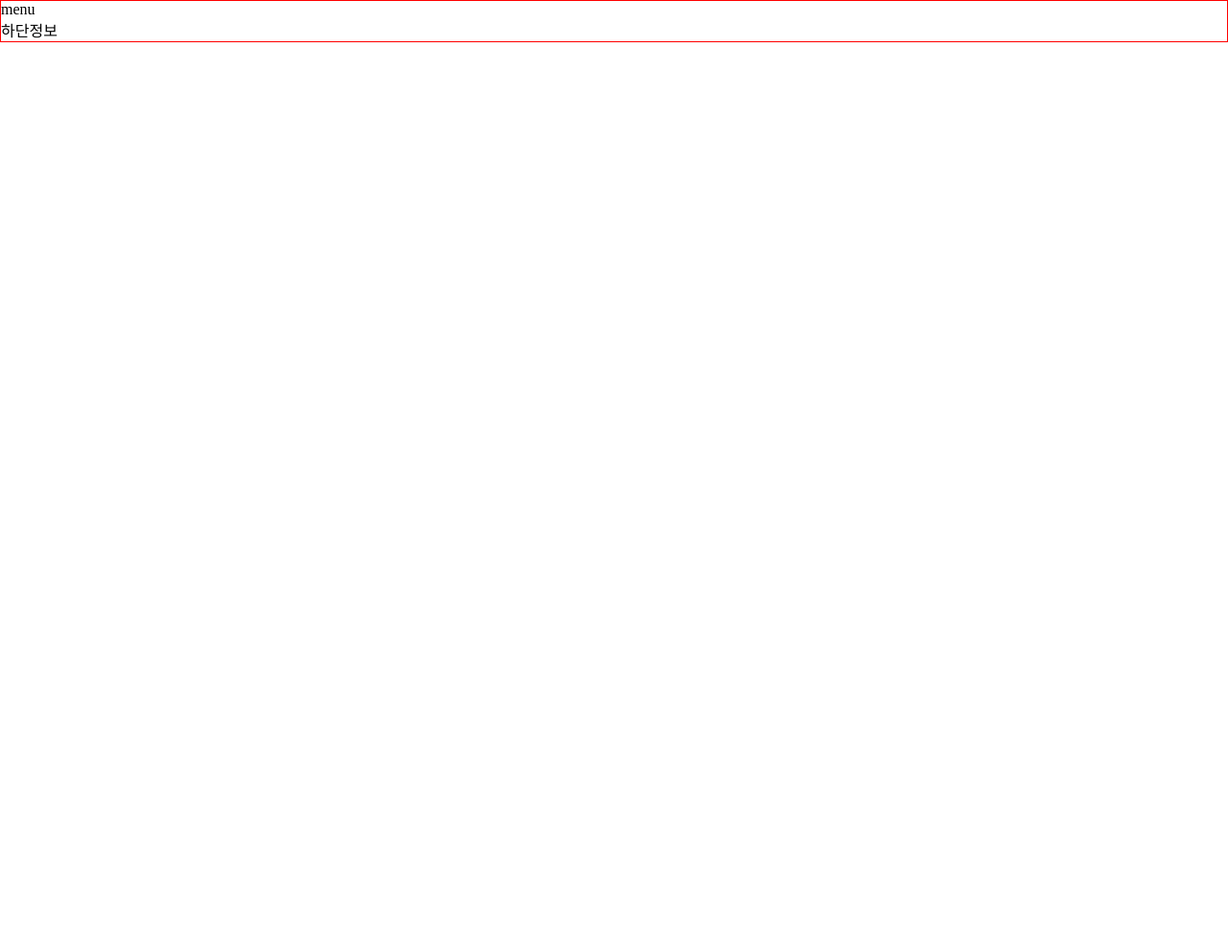
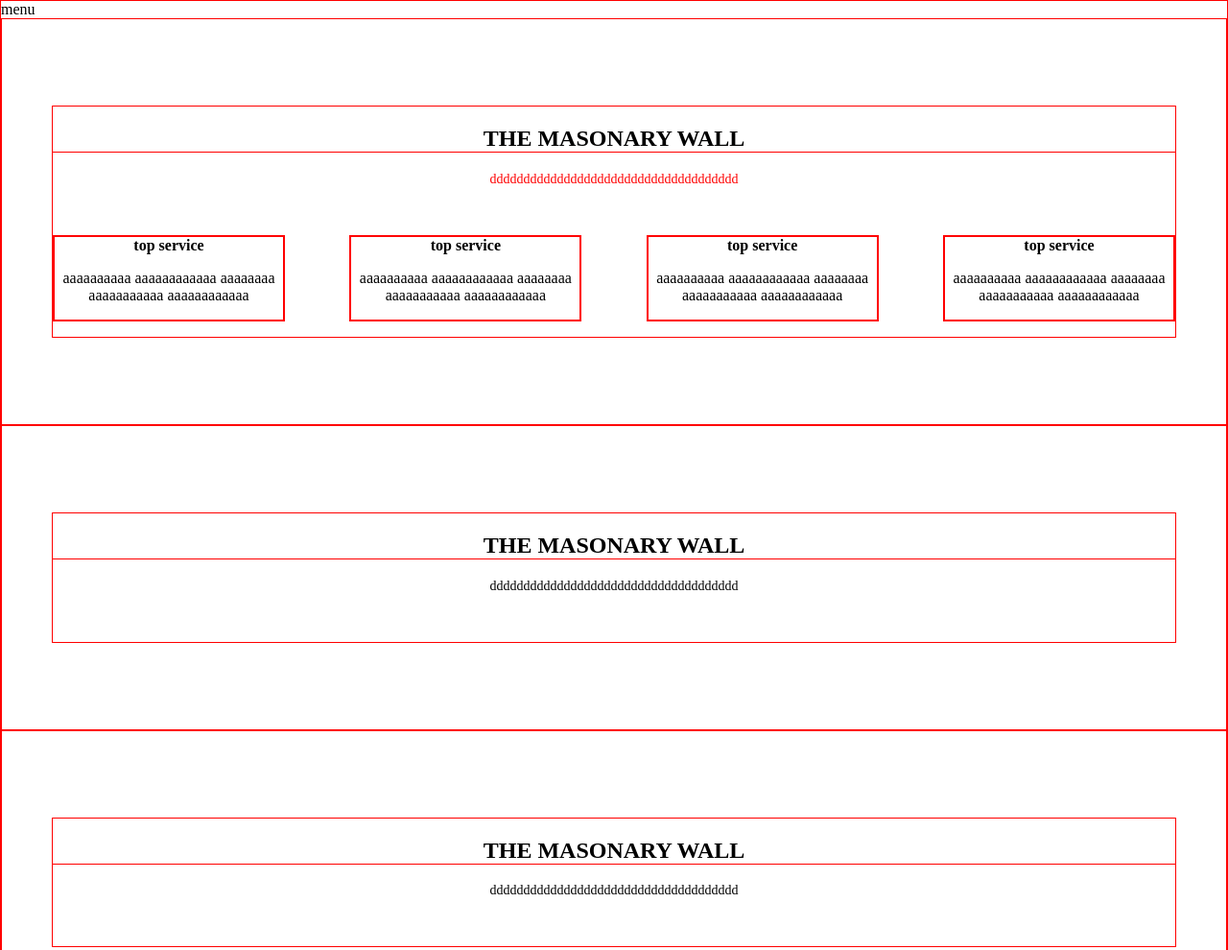
Before and after one commit to BEE2KNEES/BEEZNEES, a plain HTML site: page portfolio/index.html in a window 1280 px wide. Shown: the top 990 px of the page at 96% size. Before the commit the page ends 800 px from the top, so only its background shows below. Drawn offline with Linux system fonts and the light colour scheme.

Commit message:
2019-10-26

```diff
--- a/portfolio/css/style.css
+++ b/portfolio/css/style.css
@@ -1,8 +1,58 @@
-body{
+body {
     margin: 0;
 }
 
-.wrapper{
+ul {
+    list-style: none;
+    padding: 0;
+}
+
+/* layou
+t*/
+.wrapper {
     background-color: #ffffff;
     border: red 1px solid;
 }
+
+.main section[class^="l-"] {
+    padding: 90px 0;
+    border: 1px red solid;
+}
+
+.main section[class^="l-"] > .inner {
+    width: 1170px;
+    margin: 0 auto;
+    border: 1px #f00 solid;
+}
+/*common*/
+.heading {
+    text-align: center;
+    margin-bottom: 50px;
+}
+
+.heading h2 {
+    border-bottom: #f00 1px solid;
+}
+
+.heading p {
+    font-size: 14px;
+}
+
+.heading p.red {
+    color: red;
+}
+
+.key_visual_group ul {
+    display: flex;
+    justify-content: space-between;
+}
+
+.key_visual_group ul li {
+    border: #f00 1px solid;
+    text-align: center;
+    width: 240px;
+}
+
+.key_visual_group .inner{
+    border: #f00 1px solid;
+}
--- a/portfolio/index.html
+++ b/portfolio/index.html
@@ -1,5 +1,6 @@
 <!DOCTYPE html>
 <html lang="en">
+
     <head>
         <meta charset="UTF-8">
         <meta name="viewport" content="width=device-width, initial-scale=1.0">
@@ -7,51 +8,119 @@
         <link rel="stylesheet" href="./css/style.css">
         <title>Document</title>
     </head>
+
     <body>
-    <div class="wrapper">
+        <div class="wrapper main">
             <nav class="">menu</nav>
+            <div class="container">
+                <section class="l-key_visual">
                     <!-- -->
-        <section class="l-keyvisual">
-            <!--  -->
+                    <div class="inner">
+                        <div class="heading">
+                            <h2>
+                                THE MASONARY WALL</h2>
+                            <p class="red">ddddddddddddddddddddddddddddddddddddd</p>
+                        </div>
+                        <div class="key_visual_group">
+                            <ul>
+                                <li>
+                                    <div class="inner">
+                                        <div class="subject">
+                                            <strong>top service</strong>
+                                        </div>
+                                        <div class="descript">
+                                            <p>aaaaaaaaaa aaaaaaaaaaaa aaaaaaaa aaaaaaaaaaa aaaaaaaaaaaa</p>
+                                        </div>
+                                    </div>
+                                </li>
+                                <li>
+                                    <div class="inner">
+                                        <div class="subject">
+                                            <strong>top service</strong>
+                                        </div>
+                                        <div class="descript">
+                                            <p>aaaaaaaaaa aaaaaaaaaaaa aaaaaaaa aaaaaaaaaaa aaaaaaaaaaaa</p>
+                                        </div>
+                                    </div>
+                                </li>
+                                <li>
+                                    <div class="inner">
+                                        <div class="subject">
+                                            <strong>top service</strong>
+                                        </div>
+                                        <div class="descript">
+                                            <p>aaaaaaaaaa aaaaaaaaaaaa aaaaaaaa aaaaaaaaaaa aaaaaaaaaaaa</p>
+                                        </div>
+                                    </div>
+                                </li>
+                                <li>
+                                    <div class="inner">
+                                        <div class="subject">
+                                            <strong>top service</strong>
+                                        </div>
+                                        <div class="descript">
+                                            <p>aaaaaaaaaa aaaaaaaaaaaa aaaaaaaa aaaaaaaaaaa aaaaaaaaaaaa</p>
+                                        </div>
+                                    </div>
+                                </li>
+                            </ul>
+                        </div>
+
+                    </div>
                 </section>
                 <section class="l-feature">
-            <!--  -->
+                    <!-- -->
+                    <div class="inner">
+                        <div class="heading">
+                            <h2>
+                                THE MASONARY WALL</h2>
+                            <p>ddddddddddddddddddddddddddddddddddddd</p>
+                        </div>
+                    </div>
                 </section>
                 <section class="l-system">
-            <!--  -->
+                    <!-- -->
+                    <div class="inner">
+                        <div class="heading">
+                            <h2>
+                                THE MASONARY WALL</h2>
+                            <p>ddddddddddddddddddddddddddddddddddddd</p>
+                        </div>
+                    </div>
                 </section>
                 <section class="l-portfolio">
-            <!--  -->
+                    <!-- -->
                 </section>
                 <section class="l-connect">
-            <!--  -->
+                    <!-- -->
                 </section>
                 <section class="l-feature2">
-            <!--  -->
+                    <!-- -->
                 </section>
                 <section class="l-recent">
-            <!--  -->
+                    <!-- -->
                 </section>
                 <section class="l-download">
-            <!--  -->
+                    <!-- -->
                 </section>
                 <section class="l-partner">
-            <!--  -->
+                    <!-- -->
                 </section>
                 <section class="l-bestreview">
-            <!--  -->
+                    <!-- -->
                 </section>
                 <section class="l-service">
-            <!--  -->
+                    <!-- -->
                 </section>
                 <section class="l-count">
-            <!--  -->
+                    <!-- -->
                 </section>
                 <section class="l-block">
-            <!--  -->
+                    <!-- -->
                 </section>
-        <!-- -->
+            </div>
             <footer class="">하단정보</footer>
         </div>
     </body>
+
 </html>
```
Also changed, not shown: portfolio/images/big_bee.gif (added). Lines whose indentation alone changed are shown as unchanged.
